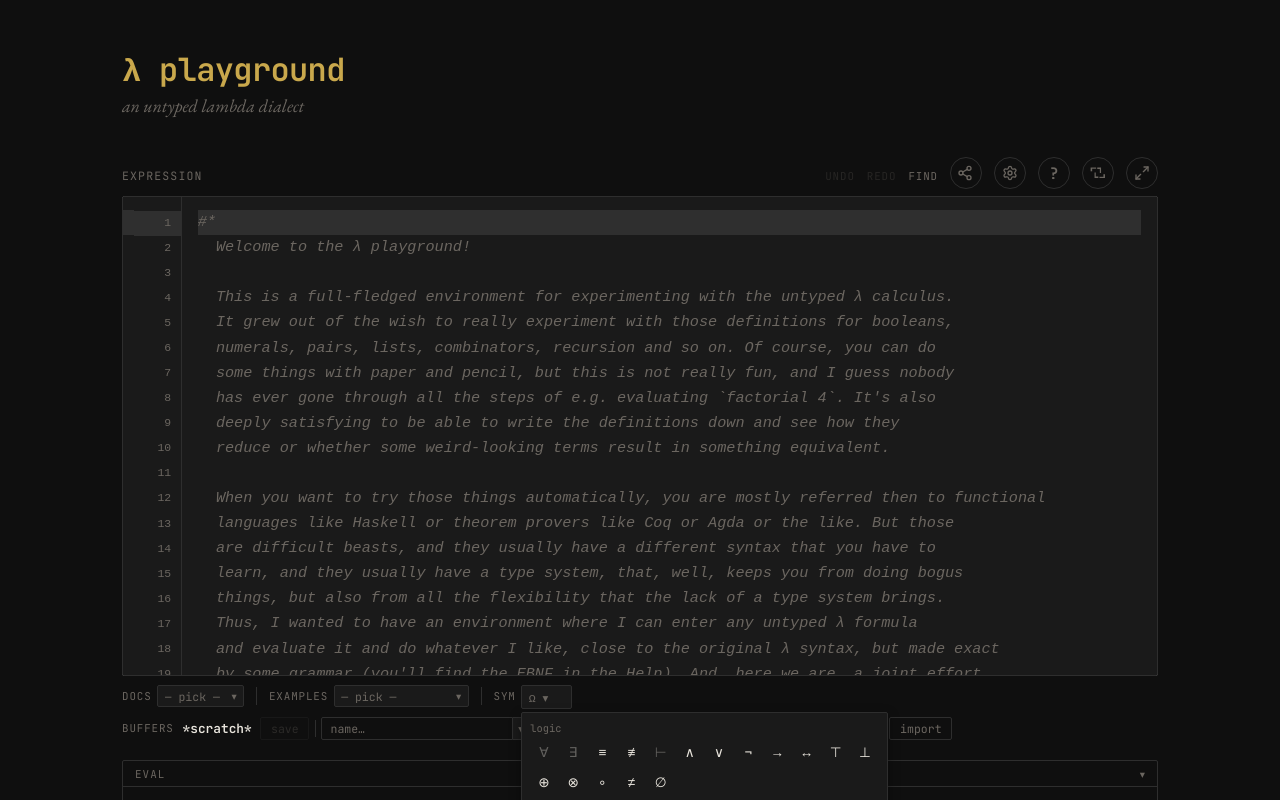
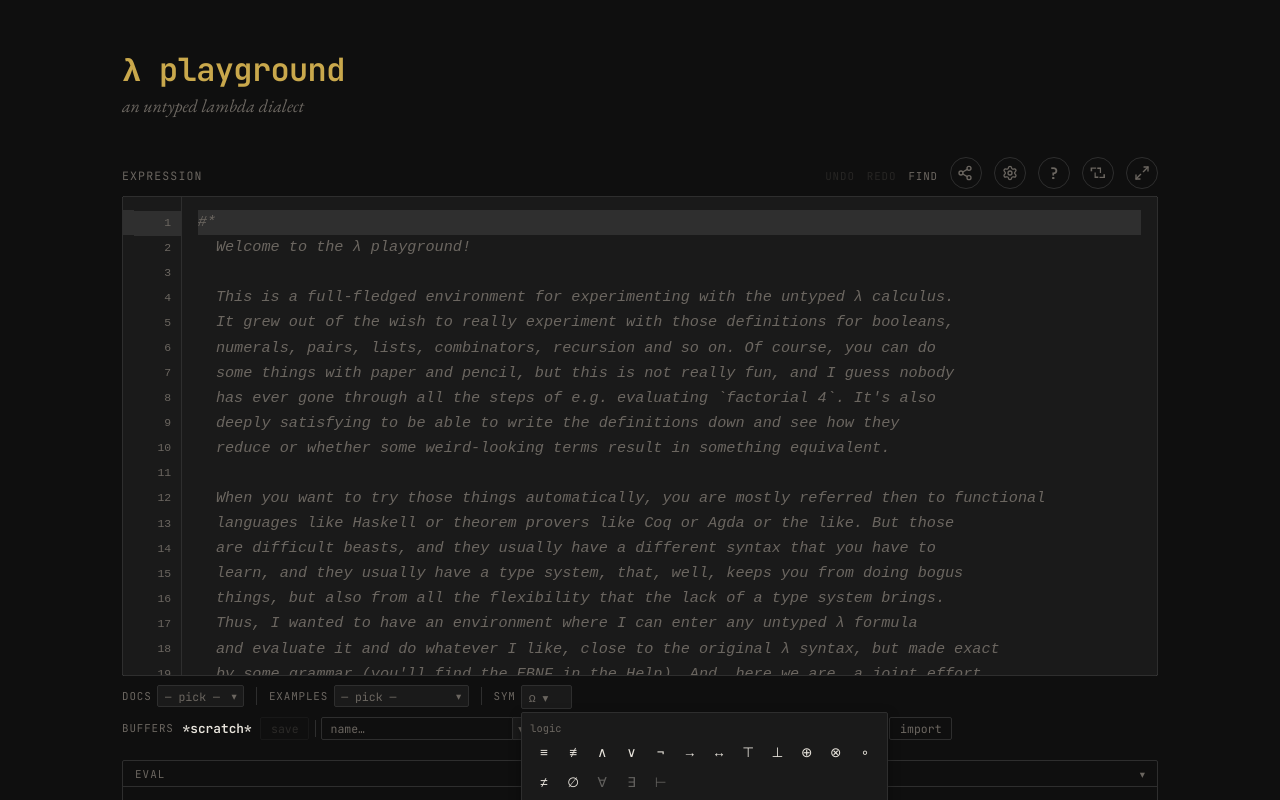
Before and after one commit to ezander/lambda_playground, a React (Vite) app: page / in a window 1280 px wide. Both pictures are taken after a click on the button "Ω ▾". Shown: the top 800 px of the page. Built offline with nearby package versions, Linux system fonts and the light colour scheme.

Commit message:
Symbol picker: shortcut hints in tooltips; ≡/≢ first in logic row; reserved symbols at end

```diff
--- a/src/App.tsx
+++ b/src/App.tsx
@@ -728,7 +728,7 @@ export default function App() {
                     <div className="sym-row">
                       {LOGIC_SYMBOLS.map(g => (
                         <button key={g.name} className={`sym-item${g.reserved ? " sym-item-reserved" : ""}`}
-                          title={g.reserved ? `\\${g.name} (reserved)` : `\\${g.name}`}
+                          title={g.reserved ? `\\${g.name} (reserved)` : g.shortcut ? `\\${g.name}  (${g.shortcut})` : `\\${g.name}`}
                           onClick={() => { handleInsertSym(g.sym); setSymOpen(false); }}>{g.sym}</button>
                       ))}
                     </div>
@@ -736,7 +736,7 @@ export default function App() {
                     <div className="sym-row">
                       {GREEK_SYMBOLS.filter(g => g.sym === g.sym.toLowerCase()).map(g => (
                         <button key={g.name} className={`sym-item${g.reserved ? " sym-item-reserved" : ""}`}
-                          title={g.reserved ? `\\${g.name} (reserved)` : `\\${g.name}`}
+                          title={g.reserved ? `\\${g.name} (reserved)` : g.shortcut ? `\\${g.name}  (${g.shortcut})` : `\\${g.name}`}
                           onClick={() => { handleInsertSym(g.sym); setSymOpen(false); }}>{g.sym}</button>
                       ))}
                     </div>
@@ -744,7 +744,7 @@ export default function App() {
                     <div className="sym-row">
                       {GREEK_SYMBOLS.filter(g => g.sym !== g.sym.toLowerCase()).map(g => (
                         <button key={g.name} className={`sym-item${g.reserved ? " sym-item-reserved" : ""}`}
-                          title={g.reserved ? `\\${g.name} (reserved)` : `\\${g.name}`}
+                          title={g.reserved ? `\\${g.name} (reserved)` : g.shortcut ? `\\${g.name}  (${g.shortcut})` : `\\${g.name}`}
                           onClick={() => { handleInsertSym(g.sym); setSymOpen(false); }}>{g.sym}</button>
                       ))}
                     </div>
--- a/src/editor.ts
+++ b/src/editor.ts
@@ -127,14 +127,11 @@ function insertAtLineStart(view: EditorView, text: string): boolean {
 // ── Greek symbol table ────────────────────────────────────────────────────────
 // Shared by Tab-expansion and the symbol picker in App.tsx.
 
-export type GreekSymbol = { sym: string; name: string; reserved?: boolean };
+export type GreekSymbol = { sym: string; name: string; reserved?: boolean; shortcut?: string };
 
 export const LOGIC_SYMBOLS: GreekSymbol[] = [
-  { sym: "∀", name: "forall",   reserved: true  },  // reserved for types
-  { sym: "∃", name: "exists",   reserved: true  },  // reserved for types
-  { sym: "≡", name: "equiv"                     },  // equivalence assertion
-  { sym: "≢", name: "nequiv"                    },  // non-equivalence assertion
-  { sym: "⊢", name: "vdash",    reserved: true  },  // reserved for proof notation
+  { sym: "≡", name: "equiv",  shortcut: "alt-e"  },  // equivalence assertion
+  { sym: "≢", name: "nequiv", shortcut: "alt-n"  },  // non-equivalence assertion
   { sym: "∧", name: "and"      },
   { sym: "∨", name: "or"       },
   { sym: "¬", name: "not"      },
@@ -147,6 +144,9 @@ export const LOGIC_SYMBOLS: GreekSymbol[] = [
   { sym: "∘", name: "compose"  },
   { sym: "≠", name: "neq"      },
   { sym: "∅", name: "emptyset" },
+  { sym: "∀", name: "forall",   reserved: true  },  // reserved for types
+  { sym: "∃", name: "exists",   reserved: true  },  // reserved for types
+  { sym: "⊢", name: "vdash",    reserved: true  },  // reserved for proof notation
 ];
 
 export const GREEK_SYMBOLS: GreekSymbol[] = [
@@ -156,9 +156,9 @@ export const GREEK_SYMBOLS: GreekSymbol[] = [
   { sym: "ε", name: "epsilon" }, { sym: "ζ", name: "zeta"    },
   { sym: "η", name: "eta",     reserved: true }, { sym: "θ", name: "theta"  },
   { sym: "ι", name: "iota"    }, { sym: "κ", name: "kappa"   },
-  { sym: "λ", name: "lambda"  }, { sym: "μ", name: "mu"      },
+  { sym: "λ", name: "lambda", shortcut: "alt-l" }, { sym: "μ", name: "mu"      },
   { sym: "ν", name: "nu"      }, { sym: "ξ", name: "xi"      },
-  { sym: "π", name: "pi"      }, { sym: "ρ", name: "rho"     },
+  { sym: "π", name: "pi", shortcut: "alt-p" }, { sym: "ρ", name: "rho"     },
   { sym: "σ", name: "sigma"   }, { sym: "τ", name: "tau"     },
   { sym: "υ", name: "upsilon" }, { sym: "φ", name: "phi"     },
   { sym: "χ", name: "chi"     }, { sym: "ψ", name: "psi"     },
```
